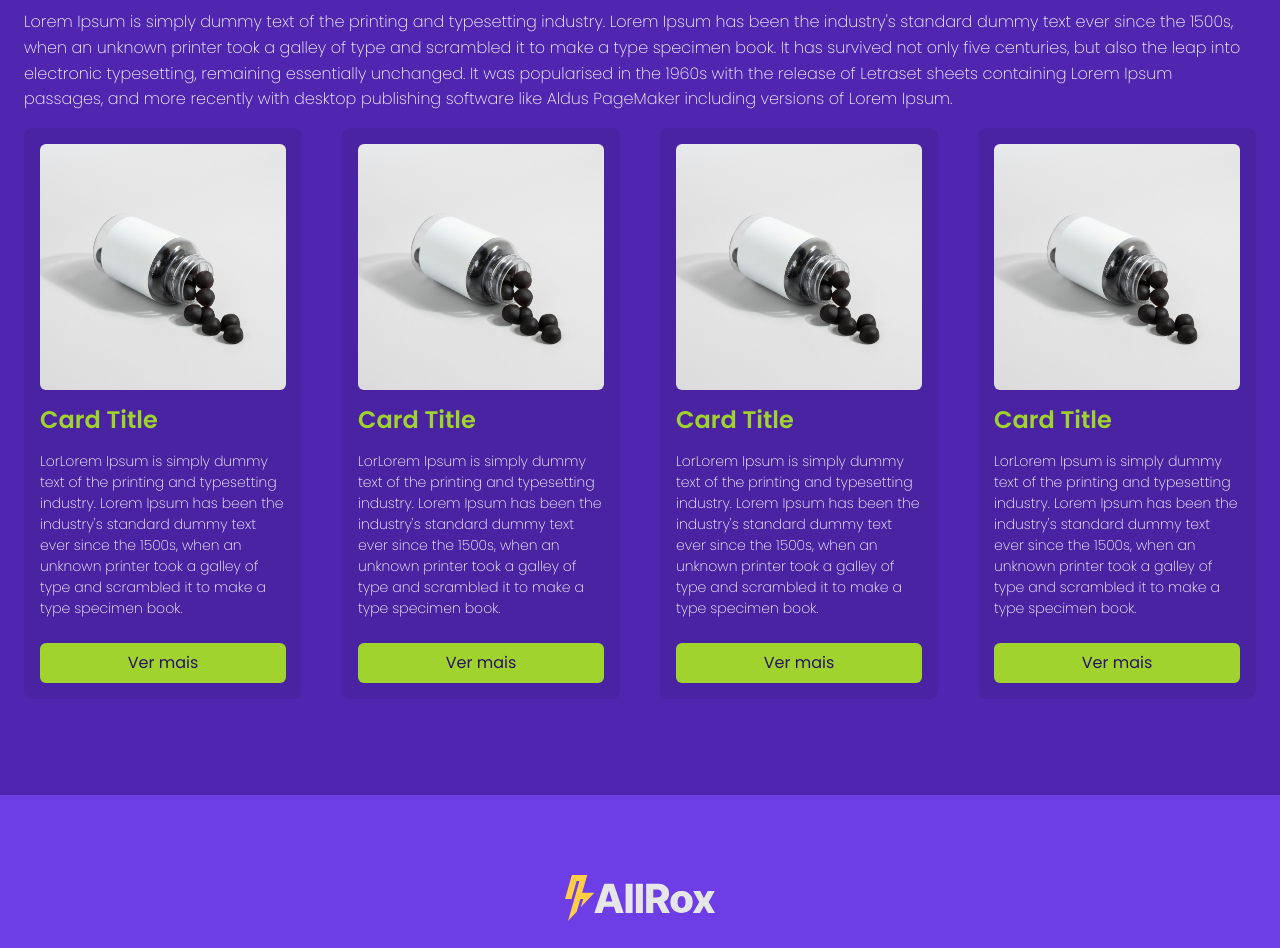
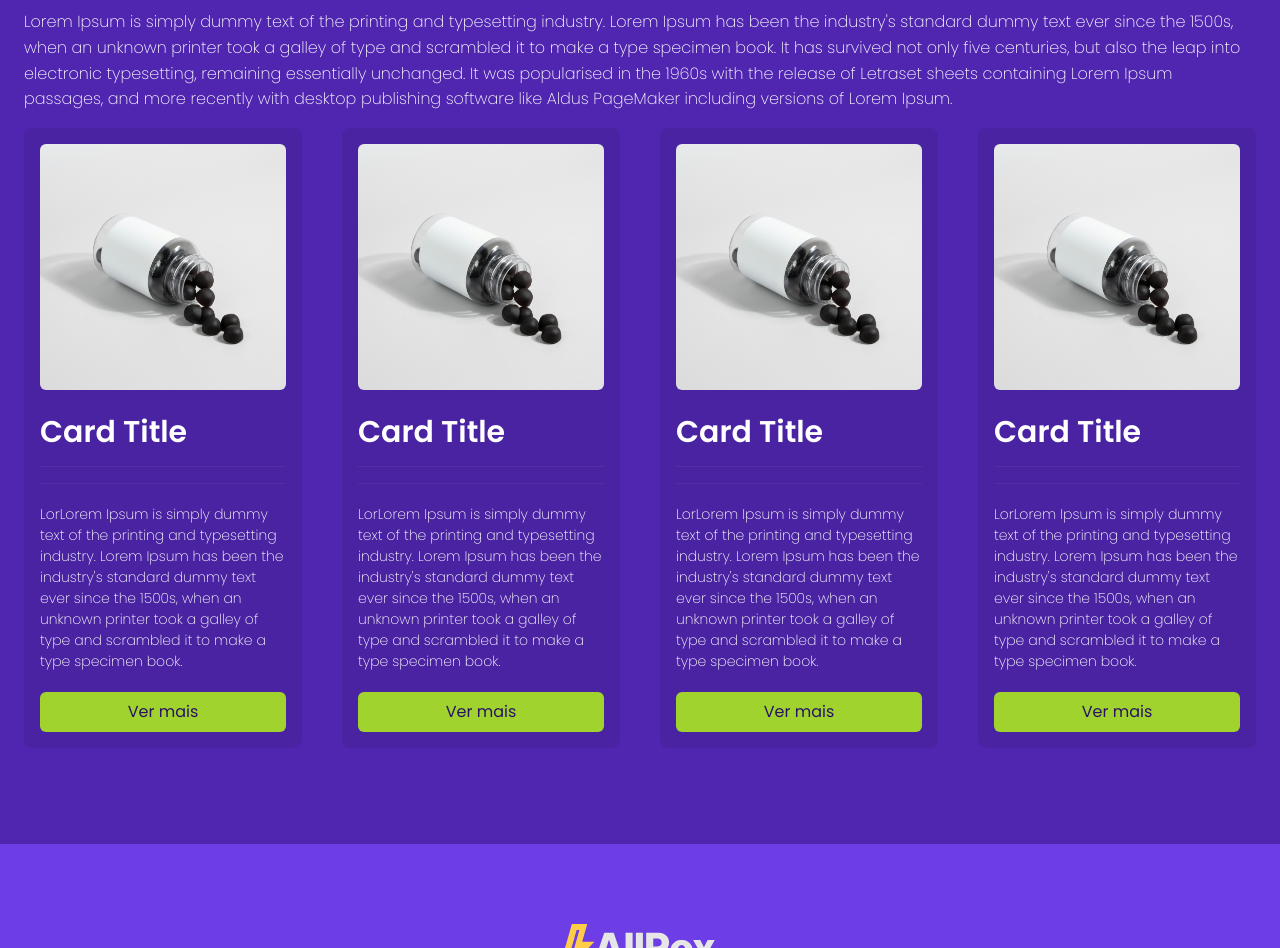
Before and after one commit to allrox/allrox-ui-kit, a Next.js app: page / in a window 1280 px wide. Shown: the part 2740-3688 px from the top of the page. Built offline with nearby package versions, Linux system fonts and the light colour scheme.

Commit message:
Melhorias no componente Card, como inclusão de ícones de funções variadas e ajustes visuais

```diff
--- a/src/app/components/Card/index.js
+++ b/src/app/components/Card/index.js
@@ -1,19 +1,40 @@
 import Image from "next/image"
+import { CiShare2 } from "react-icons/ci";
+import { CiSettings } from "react-icons/ci";
+import { CiBookmarkPlus } from "react-icons/ci";
 
-export default function Card({ children, imgurl, alt, width, height, title }) {
+export default function Card({ children, imgurl, alt, width, height, title, share, settings, bookmark }) {
     return (
-        <div className="flex flex-col bg-primary-900/[.45] p-4 rounded-lg">
+        <div className="flex flex-col bg-primary-900/[.45] p-4 rounded-lg text-base font-regular">
             <Image
                 src={imgurl}
                 alt={alt}
                 width={width}
                 height={height}
                 className="rounded-md" />
-            <div className="pt-4">
+            <div className="pt-6">
                 {title && (
-                    <span className="text-2xl font-bold text-secondary-400">{title}</span>
+                    <span className="text-3xl font-bold">{title}</span>
                 )}
-                <div className="flex flex-col gap-2">
+                <div className="flex flex-col gap-1">
+                    <div className="flex flex-row gap-2 text-2xl mt-4 py-2 border-t border-b border-1 border-white/[0.05]">
+                        {share &&
+                            <a href={share}>
+                                <CiShare2 />
+                            </a>
+                        }
+                        {settings &&
+                            <a href={share}>
+                                <CiSettings />
+                            </a>
+                        }
+                        {bookmark &&
+                            <a href={share}>
+                                <CiBookmarkPlus />
+                            </a>
+                        }
+
+                    </div>
                     {children}
                 </div>
             </div>
```
